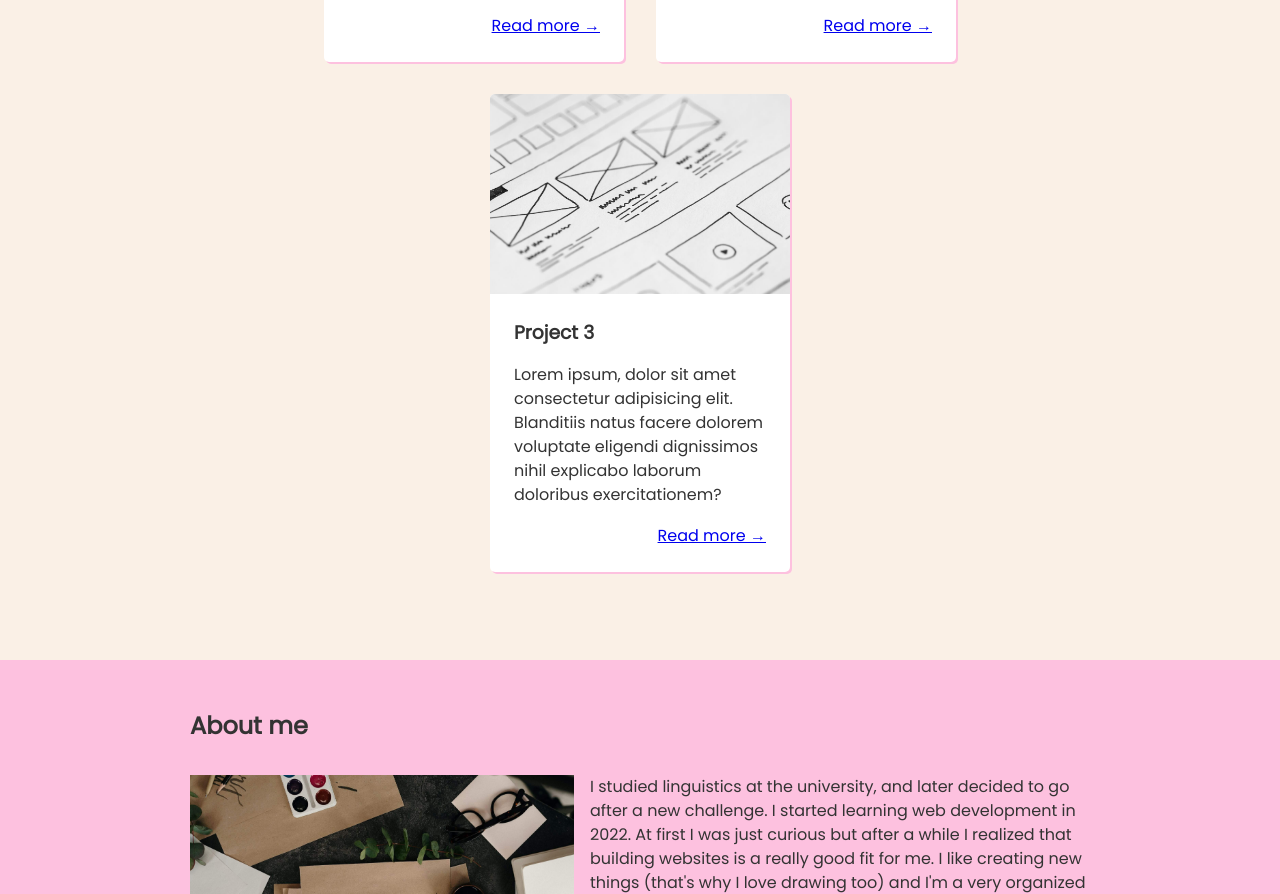
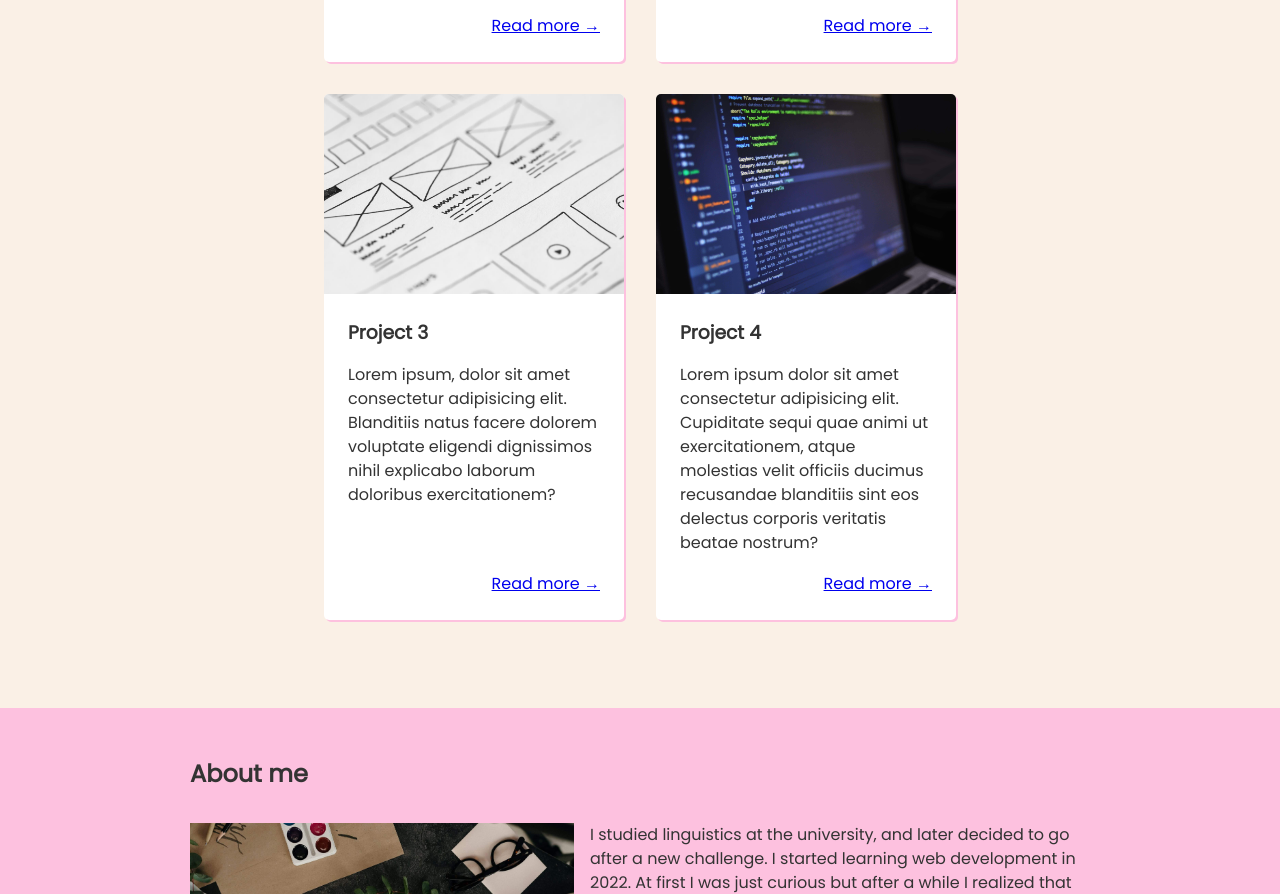
Before and after one commit to tdora28/portfolio_html_css, a plain HTML site: page index.html in a window 1280 px wide. Shown: the part 1427-2321 px from the top of the page. Drawn offline with Linux system fonts and the light colour scheme.

Commit message:
Add project 4 card

```diff
--- a/index.html
+++ b/index.html
@@ -82,6 +82,17 @@
               <div class="card__body">
                 <h3 class="card__title">Project 3</h3>
                 <p class="card__desc">Lorem ipsum, dolor sit amet consectetur adipisicing elit. Blanditiis natus facere dolorem voluptate eligendi dignissimos nihil explicabo laborum doloribus exercitationem?</p>
+                <a class="card__link" href="#">Read more &rarr;</a>
+              </div>
+            </div>
+
+            <div class="card">
+              <img src="images/decor/project4.jpg" alt="colorful code on a laptop screen" class="card__img" />
+              <div class="card__body">
+                <h3 class="card__title">Project 4</h3>
+                <p class="card__desc">
+                  Lorem ipsum dolor sit amet consectetur adipisicing elit. Cupiditate sequi quae animi ut exercitationem, atque molestias velit officiis ducimus recusandae blanditiis sint eos delectus corporis veritatis beatae nostrum?
+                </p>
                 <a class="card__link" href="#">Read more &rarr;</a>
               </div>
             </div>
```
Also changed, not shown: images/decor/project4.jpg (added).
